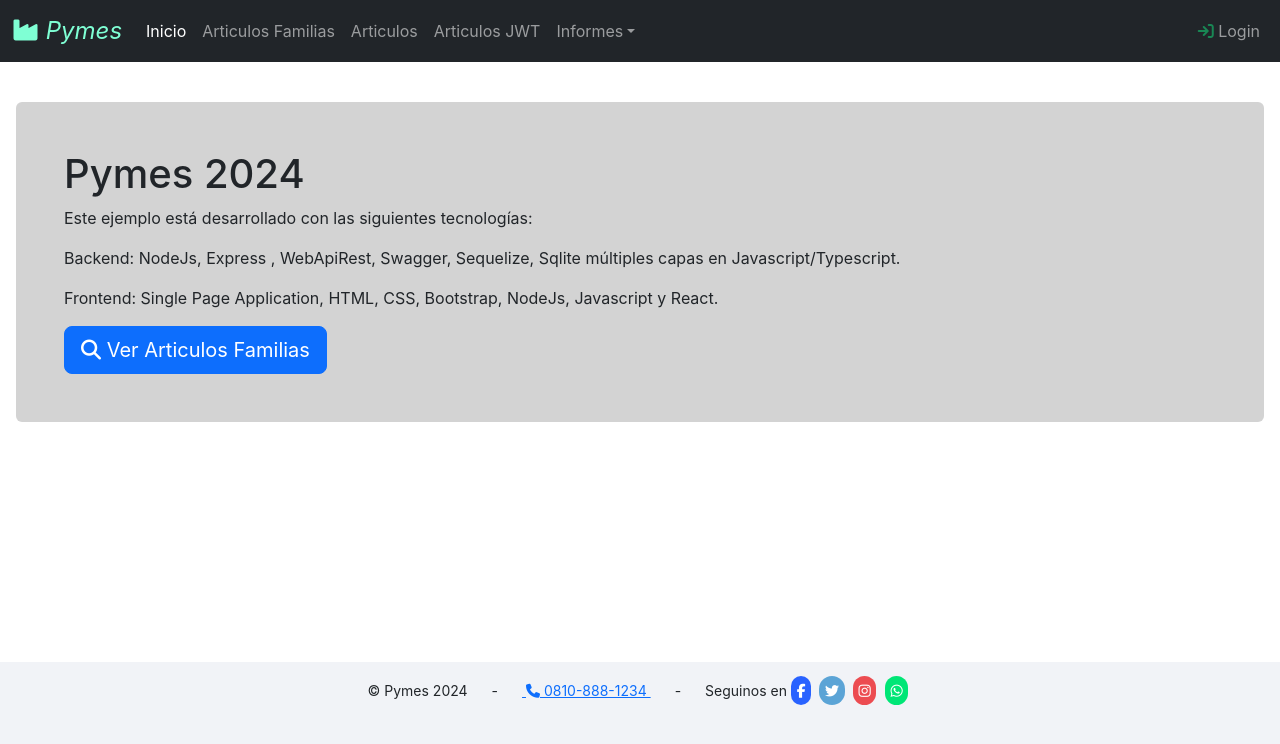
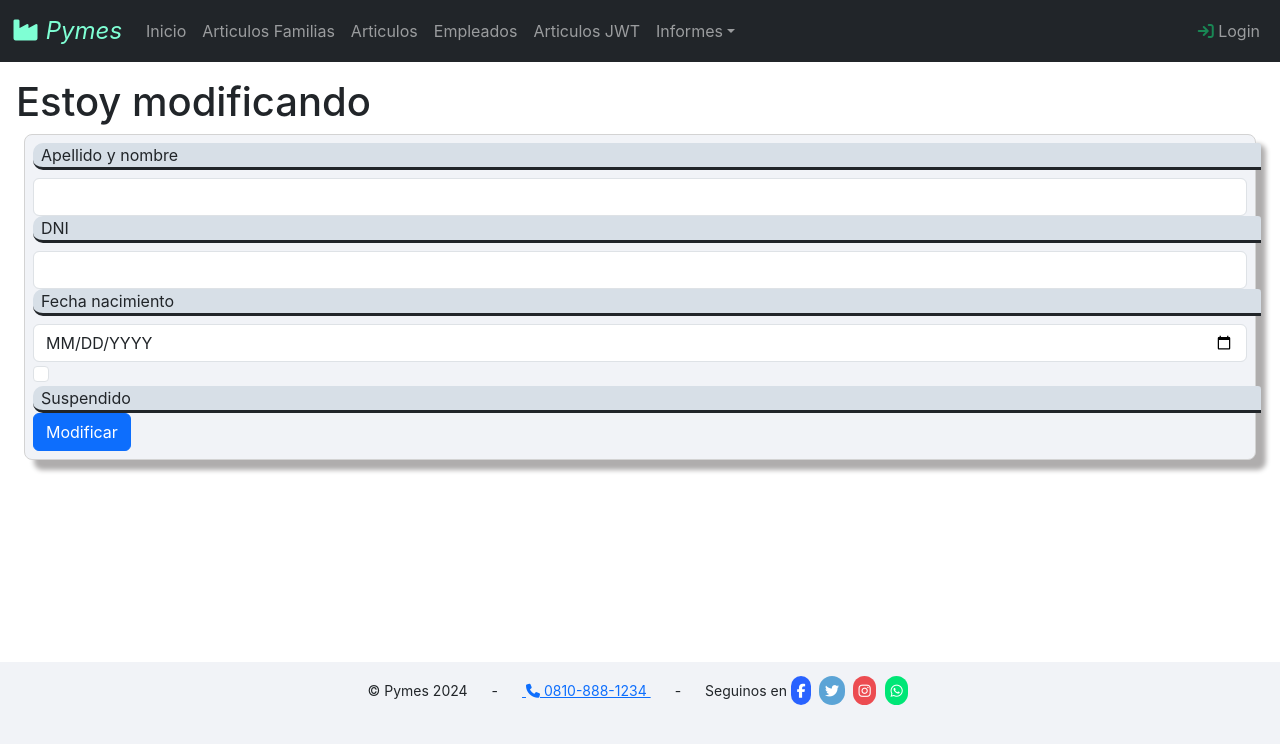
Before and after one commit to matiassciarra/ResolucionTipoParcialSegundoDDS, a React (Create React App) app: page /modificarEmpleado/1 in a window 1280 px wide. Before the commit this address led to /inicio. Shown: the top 744 px of the page. Built offline with nearby package versions, Linux system fonts and the light colour scheme; no server answers.

Commit message:
Resolucion frontend

```diff
--- a/src/App.js
+++ b/src/App.js
@@ -7,10 +7,10 @@ import { Footer } from "./components/Footer";
 import { Articulos } from "./components/articulos/Articulos";
 import { ModalDialog } from "./components/ModalDialog";
 import { ArticulosJWT } from "./components/articulosJWT/ArticulosJWT";
-import {RequireAuth} from "./components/RequiereAuth" ;
+import { RequireAuth } from "./components/RequiereAuth";
 import { Login } from "./components/login/Login";
-
-
+import { Empleado } from "./components/empleados/empleado";
+import { EmpleadoRegistro } from "./components/empleados/EmpleadoRegistro";
 
 function App() {
     return (
@@ -21,7 +21,10 @@ function App() {
                 <div className="divBody">
                     <Routes>
                         <Route path="/inicio" element={<Inicio />} />
-  <Route path="/articulosfamilias" element={<ArticulosFamilias />} />
+                        <Route
+                            path="/articulosfamilias"
+                            element={<ArticulosFamilias />}
+                        />
                         <Route path="/articulos" element={<Articulos />} />
                         <Route
                             path="/articulosjwt"
@@ -31,8 +34,23 @@ function App() {
                                 </RequireAuth>
                             }
                         />
-  <Route path="/login/:componentFrom" element={<Login />} />
-  <Route path="*" element={<Navigate to="/inicio" replace />} />
+                        <Route
+                            path="/login/:componentFrom"
+                            element={<Login />}
+                        />
+                        <Route path="/empleados" element={<Empleado />} />
+                        <Route
+                            path="/crearEmpleado"
+                            element={<EmpleadoRegistro />}
+                        />
+                        <Route
+                            path="/modificarEmpleado/:id"
+                            element={<EmpleadoRegistro />}
+                        />
+                        <Route
+                            path="*"
+                            element={<Navigate to="/inicio" replace />}
+                        />
                     </Routes>
                 </div>
                 <Footer />
--- a/src/components/Menu.jsx
+++ b/src/components/Menu.jsx
@@ -1,5 +1,5 @@
 import React, { useEffect, useState } from "react";
-import { NavLink} from "react-router-dom";
+import { NavLink } from "react-router-dom";
 import AuthService from "../services/auth.service";
 
 
@@ -55,6 +55,11 @@ function Menu() {
             <li className="nav-item">
               <NavLink className="nav-link" to="/articulos">
                 Articulos
+              </NavLink>
+            </li>
+            <li className="nav-item">
+              <NavLink className="nav-link" to="/empleados">
+                Empleados
               </NavLink>
             </li>
             <li className="nav-item">
--- /dev/null
+++ b/src/components/empleados/EmpleadoListado.jsx
@@ -0,0 +1,66 @@
+import { useState, useEffect } from "react";
+import { traerEmpleados } from "../../services/empleados.service";
+import { eliminarEmpleado } from "../../services/empleados.service";
+import { Link } from "react-router-dom";
+
+export const EmpleadoListado = () => {
+    const [empleados, setEmpleados] = useState([]);
+
+    useEffect(() => {
+        const fetchEmpleados = async () => {
+            const data = await traerEmpleados();
+            setEmpleados(data);
+        };
+        fetchEmpleados();
+    }, []);
+
+    const handleDelete = async (id) => {
+        try {
+            await eliminarEmpleado(id);
+            setEmpleados(empleados.filter((e) => e.IdEmpleado !== id));
+        } catch (error) {
+            console.error("Hubo un problema al eliminar el empleado");
+        }
+    };
+    return (
+        <>
+            <table className="table table-dark">
+                <thead>
+                    <tr>
+                        <th>Id</th>
+                        <th>Nombre completo</th>
+                        <th>DNI</th>
+                        <th>Fecha nacimiento</th>
+                        <th>Estado</th>
+                    </tr>
+                </thead>
+                <tbody>
+                    {empleados.map((e) => (
+                        <tr key={e.IdEmpleado}>
+                            <th>{e.IdEmpleado}</th>
+                            <th>{e.ApellidoYNombre}</th>
+                            <th>{e.Dni}</th>
+                            <th>{e.FechaNacimiento}</th>
+                            <th>
+                                {e.Suspendido ? "Suspendido" : "Disponible"}
+                            </th>
+                            <Link to={`/modificarEmpleado/${e.IdEmpleado}`}>
+                                <button className="btn btn-warning">
+                                    Modificar
+                                </button>
+                            </Link>
+                            <button
+                                className="btn btn-danger"
+                                onClick={() => {
+                                    handleDelete(e.IdEmpleado);
+                                }}
+                            >
+                                Eliminar
+                            </button>
+                        </tr>
+                    ))}
+                </tbody>
+            </table>
+        </>
+    );
+};
--- /dev/null
+++ b/src/components/empleados/EmpleadoRegistro.jsx
@@ -0,0 +1,109 @@
+import { useForm } from "react-hook-form";
+import {
+    crearEmpleado,
+    traerEmpleado,
+    actualizarEmpleado,
+} from "../../services/empleados.service";
+import { useNavigate } from "react-router-dom";
+import { useParams } from "react-router-dom";
+import { useEffect } from "react";
+
+export const EmpleadoRegistro = () => {
+    const navigate = useNavigate();
+    const { id } = useParams();
+
+    const {
+        register,
+        handleSubmit,
+        formState: { errors },
+        setValue,
+    } = useForm();
+
+    const onSubmit = async (data) => {
+        if (id) {
+            await actualizarEmpleado(id, data);
+            navigate(-1);
+        } else {
+            await crearEmpleado(data);
+            navigate(-1);
+        }
+    };
+
+    useEffect(() => {
+        const fetchEmpleado = async () => {
+            if (id) {
+                const empleadoTraido = await traerEmpleado(id);
+                for (let campo in empleadoTraido) {
+                    setValue(campo, empleadoTraido[campo]);
+                }
+            }
+        };
+        fetchEmpleado();
+    }, []);
+
+    return (
+        <>
+            {id ? <h1>Estoy modificando</h1> : <h1>Estoy creando</h1>}
+            <form action="" onSubmit={handleSubmit(onSubmit)}>
+                <label htmlFor="" className="form-label">
+                    Apellido y nombre
+                </label>
+                <input
+                    type="text"
+                    className="form-control"
+                    {...register("ApellidoYNombre", {
+                        required: {
+                            value: true,
+                            message: "Es obligatorio",
+                        },
+                        minLength: {
+                            value: 5,
+                            message: "Debe contener minimo 5 caracteres",
+                        },
+                        maxLength: {
+                            value: 50,
+                            message: "Debe tener como maximo 50 caracteres",
+                        },
+                    })}
+                />
+                {errors.ApellidoYNombre && (
+                    <span className="text-danger">
+                        {" "}
+                        {errors.ApellidoYNombre.message}
+                    </span>
+                )}
+                <label htmlFor="" className="form-label">
+                    DNI
+                </label>
+                <input
+                    type="text"
+                    className="form-control"
+                    {...register("Dni", { required: true })}
+                />
+                <label htmlFor="" className="form-label">
+                    Fecha nacimiento
+                </label>
+                <input
+                    type="date"
+                    className="form-control"
+                    {...register("FechaNacimiento", { required: true })}
+                />
+
+                <input
+                    type="checkbox"
+                    className="form-check-input"
+                    {...register("Suspendido")}
+                />
+                <label htmlFor="" className="form-check-label">
+                    Suspendido
+                </label>
+                <button
+                    className="btn btn-primary"
+                    onSubmit={handleSubmit(onSubmit)}
+                >
+                    {id ? "Modificar" : "Crear"}
+                </button>
+            </form>
+        </>
+    );
+};
--- /dev/null
+++ b/src/components/empleados/empleado.jsx
@@ -0,0 +1,19 @@
+import { Link } from "react-router-dom";
+import { EmpleadoListado } from "./EmpleadoListado";
+
+export const Empleado = () => {
+    return (
+        <>
+            <h1>Empleados</h1>
+            <input
+                className="form-control"
+                placeholder="Buscar empleado por nombre y apellido"
+            ></input>
+            <button className="btn btn-primary">Buscar</button>
+            <Link to="/crearEmpleado">
+                <button className="btn btn-success">Agregar empleado</button>
+            </Link>
+            <EmpleadoListado />
+        </>
+    );
+};
--- /dev/null
+++ b/src/services/empleados.service.js
@@ -0,0 +1,63 @@
+export const traerEmpleados = async () => {
+    const response = await fetch("http://localhost:4000/api/empleados");
+    const data = await response.json();
+    return data.Items;
+};
+
+export const crearEmpleado = async (empleado) => {
+    const response = await fetch("http://localhost:4000/api/empleados", {
+        method: "POST",
+        headers: {
+            "Content-Type": "application/json",
+        },
+        body: JSON.stringify(empleado),
+    });
+
+    if (!response.ok) {
+        throw new Error("Hubo un problema al crear el empleado");
+    }
+
+    const data = await response.json();
+    return data;
+};
+
+export const eliminarEmpleado = async (id) => {
+    const response = await fetch(`http://localhost:4000/api/empleados/${id}`, {
+        method: "DELETE",
+    });
+
+    if (!response.ok) {
+        throw new Error("Hubo un problema al eliminar el empleado");
+    }
+
+    const data = await response.json();
+    return data;
+};
+
+export const traerEmpleado = async (id) => {
+    const response = await fetch(`http://localhost:4000/api/empleados/${id}`);
+
+    if (!response.ok) {
+        throw new Error("Hubo un problema al obtener el empleado");
+    }
+
+    const data = await response.json();
+    return data;
+};
+
+export const actualizarEmpleado = async (id, empleadoActualizado) => {
+    const response = await fetch(`http://localhost:4000/api/empleados/${id}`, {
+        method: "PUT",
+        headers: {
+            "Content-Type": "application/json",
+        },
+        body: JSON.stringify(empleadoActualizado),
+    });
+
+    if (!response.ok) {
+        throw new Error("Hubo un problema al actualizar el empleado");
+    }
+
+    const data = await response.json();
+    return data;
+};
```
Also changed, not shown: 2 other files (tests, documents, lock files or other folders). Lines whose indentation alone changed are shown as unchanged.
